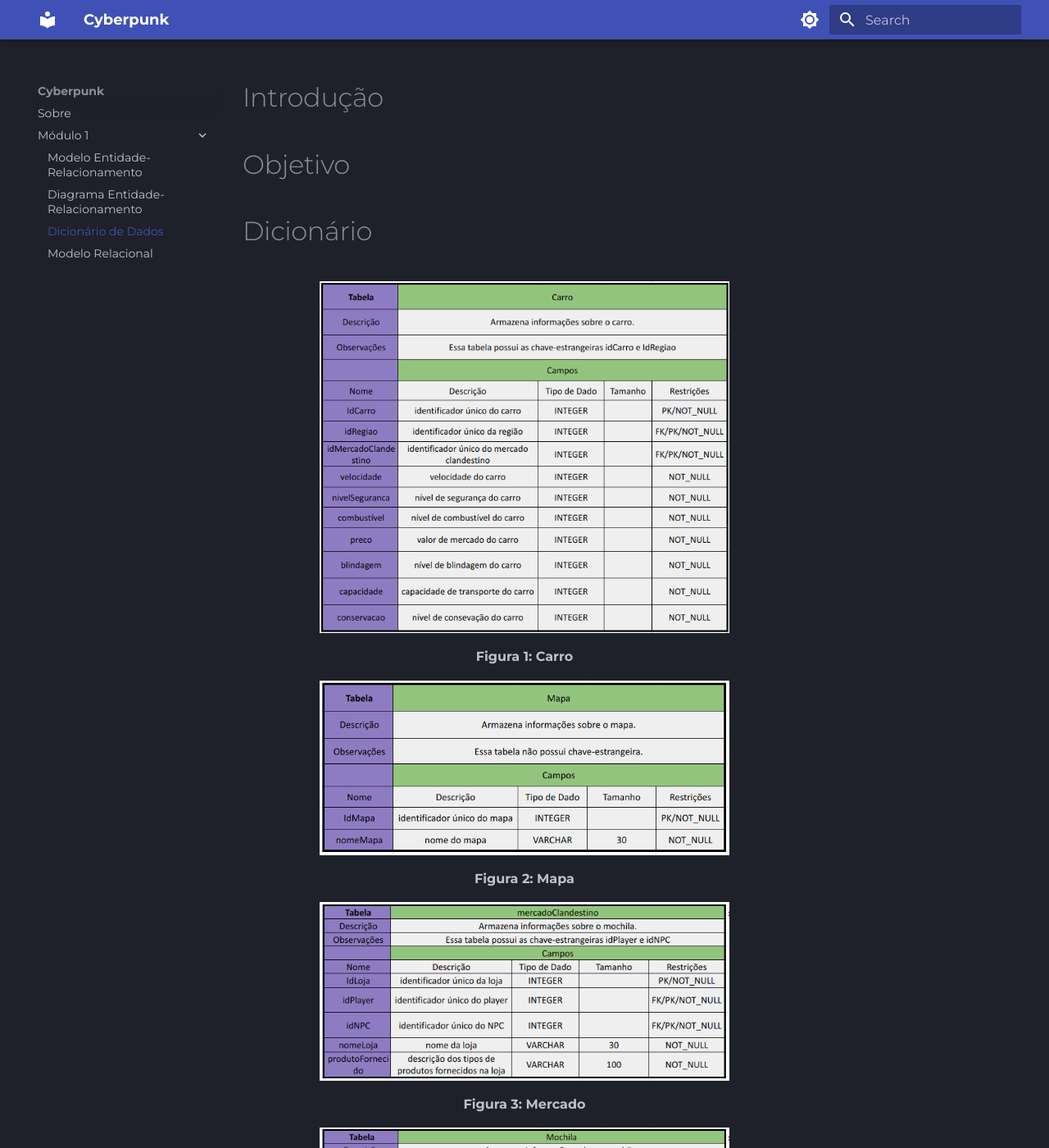
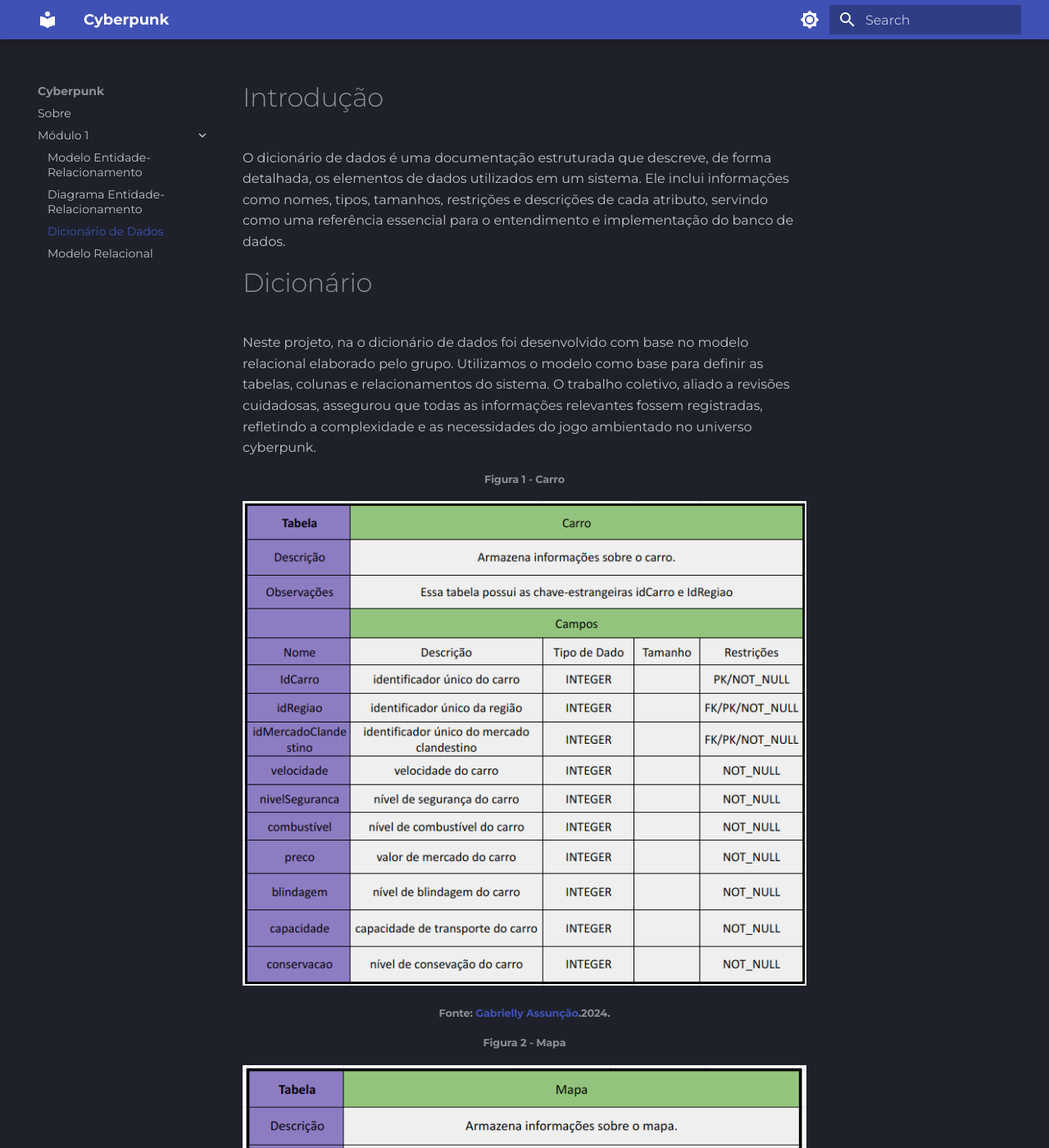
Before and after one commit to SBD1/2024.2-Cyberpunk, an MkDocs documentation site: the page built from docs/modulo1/Dicionario.md, in a window 1280 px wide and 1400 px high. Shown: the whole window at 82% size. Built offline with MkDocs 1.6.1 and Material for MkDocs 9.7.7, drawn with Linux system fonts in a browser that asks for light colours; some of the changed text lies outside the part shown.

Commit message:
adicionando e corrigindo fontes, imagens e textos nos documentos

```diff
--- a/docs/modulo1/Dicionario.md
+++ b/docs/modulo1/Dicionario.md
@@ -1,111 +1,189 @@
 # Introdução
-# Objetivo
+
+O dicionário de dados é uma documentação estruturada que descreve, de forma detalhada, os elementos de dados utilizados em um sistema. Ele inclui informações como nomes, tipos, tamanhos, restrições e descrições de cada atributo, servindo como uma referência essencial para o entendimento e implementação do banco de dados.
+
 # Dicionário
 
-<div align="center">
-  <img align="center" src="https://raw.githubusercontent.com/SBD1/2024.2-Cyberpunk/refs/heads/docs/docs/assets/dd-carro.png" alt="carro" width="500" height="400">
-  <p><b>Figura 1: Carro</b></p>
-</div>
+Neste projeto, na o dicionário de dados foi desenvolvido com base no modelo relacional elaborado pelo grupo. Utilizamos o modelo como base para definir as tabelas, colunas e relacionamentos do sistema. O trabalho coletivo, aliado a revisões cuidadosas, assegurou que todas as informações relevantes fossem registradas, refletindo a complexidade e as necessidades do jogo ambientado no universo cyberpunk.
 
-<div align="center">
-  <img align="center" src="https://raw.githubusercontent.com/SBD1/2024.2-Cyberpunk/refs/heads/docs/docs/assets/dd-mapa.png" alt="mapa" width="500" height="400">
-  <p><b>Figura 2: Mapa</b></p>
-</div>
+<h6 align="center">Figura 1 - Carro</h6>
 
-<div align="center">
-  <img align="center" src="https://raw.githubusercontent.com/SBD1/2024.2-Cyberpunk/refs/heads/docs/docs/assets/dd-mercado.png" alt="mapa" width="500" height="400">
-  <p><b>Figura 3: Mercado</b></p>
-</div>
+![cnpImg](../assets/dd-carro.png)
 
-<div align="center">
-  <img align="center" src="https://raw.githubusercontent.com/SBD1/2024.2-Cyberpunk/refs/heads/docs/docs/assets/dd-mochila.png" alt="mapa" width="500" height="400">
-  <p><b>Figura 4: Mochila</b></p>
-</div>
+<h6 align="center">Fonte: <a href="https://github.com/GabriellyAssuncao">Gabrielly Assunção</a>.2024.</h6>
 
-<div align="center">
-  <img align="center" src="https://raw.githubusercontent.com/SBD1/2024.2-Cyberpunk/refs/heads/docs/docs/assets/dd-regiao.png" alt="mapa" width="500" height="400">
-  <p><b>Figura 5: Região</b></p>
-</div>
 
-<div align="center">
-  <img align="center" src="https://raw.githubusercontent.com/SBD1/2024.2-Cyberpunk/refs/heads/docs/docs/assets/dd-sala.png" alt="mapa" width="500" height="400">
-  <p><b>Figura 6: Sala</b></p>
-</div>
+<h6 align="center">Figura 2 - Mapa</h6>
 
-<div align="center">
-  <img align="center" src="https://raw.githubusercontent.com/SBD1/2024.2-Cyberpunk/refs/heads/docs/docs/assets/dd-faccao.png" alt="mapa" width="500" height="400">
-  <p><b>Figura 7: Facção</b></p>
-</div>
+![cnpImg](../assets/dd-mapa.png)
 
-<div align="center">
-  <img align="center" src="https://raw.githubusercontent.com/SBD1/2024.2-Cyberpunk/refs/heads/docs/docs/assets/dd-net.png" alt="mapa" width="500" height="400">
-  <p><b>Figura 8: NetRunners</b></p>
-</div>
+<h6 align="center">Fonte: <a href="https://github.com/GabriellyAssuncao">Gabrielly Assunção</a>.2024.</h6>
 
-<div align="center">
-  <img align="center" src="https://raw.githubusercontent.com/SBD1/2024.2-Cyberpunk/refs/heads/docs/docs/assets/dd-void.png" alt="mapa" width="500" height="400">
-  <p><b>Figura 9: VoidWalkers</b></p>
-</div>
 
-<div align="center">
-  <img align="center" src="https://raw.githubusercontent.com/SBD1/2024.2-Cyberpunk/refs/heads/docs/docs/assets/dd-code.png" alt="mapa" width="500" height="400">
-  <p><b>Figura 10: CodeKeepers</b></p>
-</div>
+<h6 align="center">Figura 3 - Mercado Clandestino</h6>
 
-<div align="center">
-  <img align="center" src="https://raw.githubusercontent.com/SBD1/2024.2-Cyberpunk/refs/heads/docs/docs/assets/dd-exo.png" alt="mapa" width="500" height="400">
-  <p><b>Figura 11: ExoHumanos</b></p>
-</div>
+![cnpImg](../assets/dd-mercado.png)
 
-<div align="center">
-  <img align="center" src="https://raw.githubusercontent.com/SBD1/2024.2-Cyberpunk/refs/heads/docs/docs/assets/dd-npc.png" alt="mapa" width="500" height="400">
-  <p><b>Figura 12: NPC</b></p>
-</div>
+<h6 align="center">Fonte: <a href="https://github.com/GabriellyAssuncao">Gabrielly Assunção</a>.2024.</h6>
 
-<div align="center">
-  <img align="center" src="https://raw.githubusercontent.com/SBD1/2024.2-Cyberpunk/refs/heads/docs/docs/assets/dd-player.png" alt="mapa" width="500" height="400">
-  <p><b>Figura 13: Player</b></p>
-</div>
 
-<div align="center">
-  <img align="center" src="https://raw.githubusercontent.com/SBD1/2024.2-Cyberpunk/refs/heads/docs/docs/assets/dd-dialogo.png" alt="mapa" width="500" height="400">
-  <p><b>Figura 14: Diálogo</b></p>
-</div>
 
-<div align="center">
-  <img align="center" src="https://raw.githubusercontent.com/SBD1/2024.2-Cyberpunk/refs/heads/docs/docs/assets/dd-lutador.png" alt="mapa" width="500" height="400">
-  <p><b>Figura 15: CyberLutador</b></p>
-</div>
+<h6 align="center">Figura 4 - Mochila</h6>
 
-<div align="center">
-  <img align="center" src="https://raw.githubusercontent.com/SBD1/2024.2-Cyberpunk/refs/heads/docs/docs/assets/dd-inimigo.png" alt="mapa" width="500" height="400">
-  <p><b>Figura 16: Inimigo</b></p>
-</div>
+![cnpImg](../assets/dd-mochila.png)
 
-<div align="center">
-  <img align="center" src="https://raw.githubusercontent.com/SBD1/2024.2-Cyberpunk/refs/heads/docs/docs/assets/dd-inst_inimigo.png" alt="mapa" width="500" height="400">
-  <p><b>Figura 17: Instância de Inimigo</b></p>
-</div>
+<h6 align="center">Fonte: <a href="https://github.com/GabriellyAssuncao">Gabrielly Assunção</a>.2024.</h6>
 
-<div align="center">
-  <img align="center" src="https://raw.githubusercontent.com/SBD1/2024.2-Cyberpunk/refs/heads/docs/docs/assets/dd-implante.png" alt="mapa" width="500" height="400">
-  <p><b>Figura 18: Implante</b></p>
-</div>
 
-<div align="center">
-  <img align="center" src="https://raw.githubusercontent.com/SBD1/2024.2-Cyberpunk/refs/heads/docs/docs/assets/dd-capacete.png" alt="mapa" width="500" height="400">
-  <p><b>Figura 19: Capacete Neural</b></p>
-</div>
+<h6 align="center">Figura 5 - Região</h6>
 
-<div align="center">
-  <img align="center" src="https://raw.githubusercontent.com/SBD1/2024.2-Cyberpunk/refs/heads/docs/docs/assets/dd-visao.png" alt="mapa" width="500" height="400">
-  <p><b>Figura 20: Visão Cibernética</b></p>
-</div>
+![cnpImg](../assets/dd-regiao.png)
 
-<div align="center">
-  <img align="center" src="https://raw.githubusercontent.com/SBD1/2024.2-Cyberpunk/refs/heads/docs/docs/assets/dd-braco.png" alt="mapa" width="500" height="400">
-  <p><b>Figura 21: Braço Robótico</b></p>
-</div>
+<h6 align="center">Fonte: <a href="https://github.com/GabriellyAssuncao">Gabrielly Assunção</a>.2024.</h6>
+
+
+<h6 align="center">Figura 6 - Sala</h6>
+
+![cnpImg](../assets/dd-sala.png)
+
+<h6 align="center">Fonte: <a href="https://github.com/GabriellyAssuncao">Gabrielly Assunção</a>.2024.</h6>
+
+
+<h6 align="center">Figura 7 - Facção</h6>
+
+![cnpImg](../assets/dd-faccao.png)
+
+<h6 align="center">Fonte: <a href="https://github.com/GabriellyAssuncao">Gabrielly Assunção</a>.2024.</h6>
+
+
+<h6 align="center">Figura 8 - NetRunners</h6>
+
+![cnpImg](../assets/dd-net.png)
+
+<h6 align="center">Fonte: <a href="https://github.com/GabriellyAssuncao">Gabrielly Assunção</a>.2024.</h6>
+
+
+<h6 align="center">Figura 9 - VoidWalkers</h6>
+
+![cnpImg](../assets/dd-void.png)
+
+<h6 align="center">Fonte: <a href="https://github.com/GabriellyAssuncao">Gabrielly Assunção</a>.2024.</h6>
+
+
+<h6 align="center">Figura 10 - CodeKeepers</h6>
+
+![cnpImg](../assets/dd-code.png)
+
+<h6 align="center">Fonte: <a href="https://github.com/GabriellyAssuncao">Gabrielly Assunção</a>.2024.</h6>
+
+
+<h6 align="center">Figura 11 - ExoHumano</h6>
+
+![cnpImg](../assets/dd-exo.png)
+
+<h6 align="center">Fonte: <a href="https://github.com/GabriellyAssuncao">Gabrielly Assunção</a>.2024.</h6>
+
+
+<h6 align="center">Figura 12 - NPC</h6>
+
+![cnpImg](../assets/dd-npc.png)
+
+<h6 align="center">Fonte: <a href="https://github.com/GabriellyAssuncao">Gabrielly Assunção</a>.2024.</h6>
+
+<h6 align="center">Figura 13 - Player</h6>
+
+![cnpImg](../assets/dd-player.png)
+
+<h6 align="center">Fonte: <a href="https://github.com/GabriellyAssuncao">Gabrielly Assunção</a>.2024.</h6>
+
+<h6 align="center">Figura 14 - Diálogo</h6>
+
+![cnpImg](../assets/dd-dialogo.png)
+
+<h6 align="center">Fonte: <a href="https://github.com/GabriellyAssuncao">Gabrielly Assunção</a>.2024.</h6>
+
+
+<h6 align="center">Figura 15 - CyberLutador</h6>
+
+![cnpImg](../assets/dd-lutador.png)
+
+<h6 align="center">Fonte: <a href="https://github.com/GabriellyAssuncao">Gabrielly Assunção</a>.2024.</h6>
+
+
+<h6 align="center">Figura 16 - Inimigo</h6>
+
+![cnpImg](../assets/dd-inimigo.png)
+
+<h6 align="center">Fonte: <a href="https://github.com/GabriellyAssuncao">Gabrielly Assunção</a>.2024.</h6>
+
+<h6 align="center">Figura 17 - Instância de Inimigo</h6>
+
+![cnpImg](../assets/dd-inst_inimigo.png)
+
+<h6 align="center">Fonte: <a href="https://github.com/GabriellyAssuncao">Gabrielly Assunção</a>.2024.</h6>
+
+<h6 align="center">Figura 18 - Implante</h6>
+
+![cnpImg](../assets/dd-implante.png)
+
+<h6 align="center">Fonte: <a href="https://github.com/GabriellyAssuncao">Gabrielly Assunção</a>.2024.</h6>
+
+<h6 align="center">Figura 19 - Capacete Neural</h6>
+
+![cnpImg](../assets/dd-capacete.png)
+
+<h6 align="center">Fonte: <a href="https://github.com/GabriellyAssuncao">Gabrielly Assunção</a>.2024.</h6>
+
+<h6 align="center">Figura 20 - Visão Cibernética</h6>
+
+![cnpImg](../assets/dd-visao.png)
+
+<h6 align="center">Fonte: <a href="https://github.com/GabriellyAssuncao">Gabrielly Assunção</a>.2024.</h6>
+
+
+<h6 align="center">Figura 21 - Braço Robótico</h6>
+
+![cnpImg](../assets/dd-braco.png)
+
+<h6 align="center">Fonte: <a href="https://github.com/GabriellyAssuncao">Gabrielly Assunção</a>.2024.</h6>
+
+
+
+<h6 align="center">Figura 22 - Puzzle</h6>
+
+![cnpImg](../assets/puzzle.png)
+
+<h6 align="center">Fonte: <a href="https://github.com/EduardaSMarques">Maria Eduarda Marques</a>.2024.</h6>
+
+
+
+<h6 align="center">Figura 23 - Matematico</h6>
+
+![cnpImg](../assets/matematico.png)
+
+<h6 align="center">Fonte: <a href="https://github.com/EduardaSMarques">Maria Eduarda Marques</a>.2024.</h6>
+
+
+<h6 align="center">Figura 24 - Decodificar</h6>
+
+![cnpImg](../assets/decodificar.png)
+
+<h6 align="center">Fonte: <a href="https://github.com/EduardaSMarques">Maria Eduarda Marques</a>.2024.</h6>
+
+
+<h6 align="center">Figura 25 - Missão</h6>
+
+![cnpImg](../assets/missao.png)
+
+<h6 align="center">Fonte: <a href="https://github.com/EduardaSMarques">Maria Eduarda Marques</a>.2024.</h6>
+
+
+<h6 align="center">Figura 26 - Item</h6>
+
+![cnpImg](../assets/item.png)
+
+<h6 align="center">Fonte: <a href="https://github.com/EduardaSMarques">Maria Eduarda Marques</a>.2024.</h6>
+
 
 # Histórico de Versões
 | Data       | Versão | Descrição   | Autor     |
@@ -113,3 +191,4 @@
 | 23/11/2024 | 1.0   | Criacao do Documento e Adição das primeiras tabelas. | [@GabriellyAssuncao](https://github.com/GabriellyAssuncao) |
 | 24/11/2024 | 1.1   | Adição de outras tabelas | [@GabriellyAssuncao](https://github.com/GabriellyAssuncao) |
 | 24/11/2024 | 1.2   | Mais algumas tabelas | [@GabriellyAssuncao](https://github.com/GabriellyAssuncao) |
+| 25/11/2024 | 1.3   | Adicionando introdução, figuras 22 a 26 e corrigindo padronização | [Maria Eduarda Marques](https://github.com/EduardaSMarques) |
```
Also changed, not shown: docs/modulo1/DER_Cyberpunk.md (+9 -3 lines), docs/modulo1/Modelo_Relacional.md (+4 -3 lines), docs/assets/decodificar.png (added), docs/assets/item.png (added), docs/assets/matematico.png (added), docs/assets/missao.png (added), docs/assets/puzzle.png (added).
